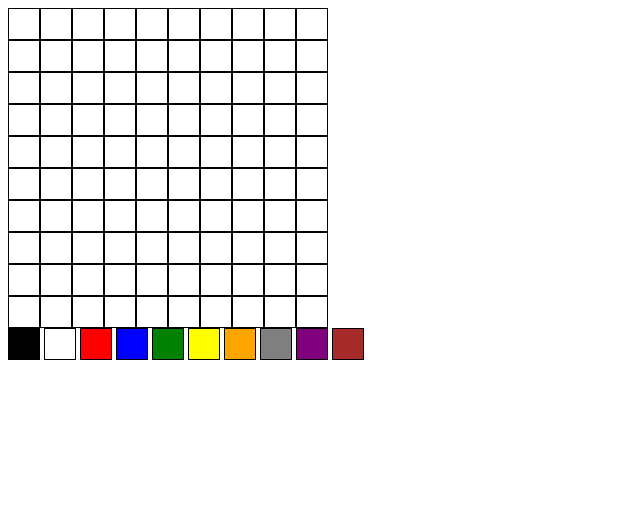
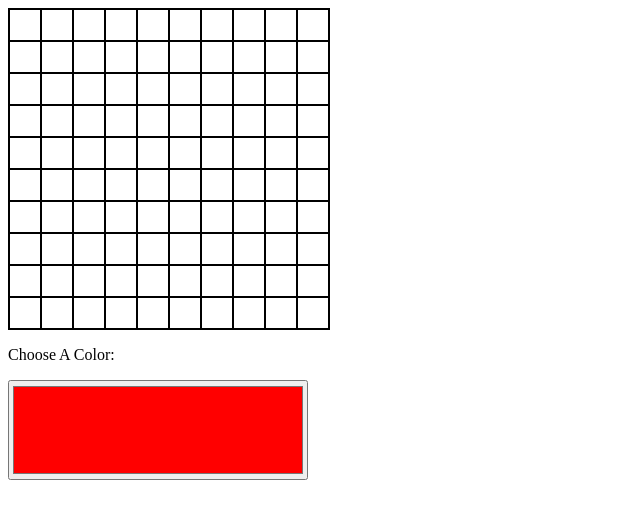
Before and after one commit to sabrams86/pixel-art-maker, a plain HTML site: page index.html in a window 1280 px wide. Shown: the whole page, without its empty margins (0-640 px from the left). Drawn offline with Linux system fonts and the light colour scheme.

Commit message:
added color picker

```diff
--- a/css/app.css
+++ b/css/app.css
@@ -1,25 +1,35 @@
 .container{
-  min-width: 100%;
+  width: 320px;
+  margin: 0;
+  padding: 0;
+  border: 1px solid black;
 }
 .pallete{
   display: block;
   margin: 0;
   padding: 0;
+  height: 30px;
+  border: 1px solid black;
+  width: 320px;
+}
+#color-choice{
+  width: 300px;
+  height: 100px;
 }
 .color{
   display: inline-block;
   border: 1px solid black;
   width: 30px;
   height: 30px;
-  margin: 0;
+  margin-right: -4px;
   padding: 0;
   border-collapse: collapse;
 }
 .row{
   display: block;
   margin: 0;
-  margin-bottom: -4px;
   padding: 0;
+  height: 32px;
 }
 .cell{
   display: inline-block;
@@ -31,33 +41,3 @@
   padding: 0;
   border-collapse: collapse;
 }
-.black{
-  background-color: black;
-}
-.white{
-  background-color: white;
-}
-.red{
-  background-color: red;
-}
-.blue{
-  background-color: blue;
-}
-.green{
-  background-color: green;
-}
-.yellow{
-  background-color: yellow;
-}
-.orange{
-  background-color: orange;
-}
-.grey{
-  background-color: grey;
-}
-.purple{
-  background-color: purple;
-}
-.brown{
-  background-color: brown;
-}
--- a/index.html
+++ b/index.html
@@ -8,18 +8,8 @@
   <body>
     <div class="container">
     </div>
-    <div class="pallete">
-      <div class="color black" name="black"></div>
-      <div class="color white" name="white"></div>
-      <div class="color red" name="red"></div>
-      <div class="color blue" name="blue"></div>
-      <div class="color green" name="green"></div>
-      <div class="color yellow" name="yellow"></div>
-      <div class="color orange" name="orange"></div>
-      <div class="color grey" name="grey"></div>
-      <div class="color purple" name="purple"></div>
-      <div class="color brown" name="brown"></div>
-    </div>
+    <p><label for="color-choice">Choose A Color:</label></p>
+    <p><input id="color-choice" type="color" name="brushColor" value="#ff0000"></p>
     <script src="js/dom.js" type="text/javascript"></script>
     <script src="js/logic.js" type="text/javascript"></script>
   </body>
--- a/js/dom.js
+++ b/js/dom.js
@@ -1,12 +1,12 @@
 //assign main game area to a variable
 var container = document.getElementsByClassName('container')[0];
 //set up all of the divs
-var setArea = function(size){
-  for (var i = 0; i<size; i++){
+var setArea = function(width, height){
+  for (var i = 0; i<height; i++){
     var row = document.createElement('div');
     row.className = "row";
     container.appendChild(row);
-    for (var j = 0; j<size; j++){
+    for (var j = 0; j<width; j++){
       var cell = document.createElement('div');
       cell.className = "cell";
       row.appendChild(cell);
@@ -14,24 +14,24 @@ var setArea = function(size){
   }
 }
 
-setArea(10);
+setArea(10,10);
 
 //get all of the clickable divs
 var pixel = document.getElementsByClassName('cell');
 //get all of the colors
 var brush = document.getElementsByClassName('color');
 
+
+
 var brushColor;
 
-for (var i = 0; i < brush.length; i++){
-  brush[i].addEventListener('click', function(){
-    brushColor = getComputedStyle(this).getPropertyValue("background-color");
-    console.log(brushColor);
-    for (var i = 0; i < pixel.length; i++){
-      pixel[i].addEventListener('click', function(){
-        console.log(brushColor);
-        this.style.backgroundColor = brushColor;
-      });
-    }
+for (var i = 0; i < pixel.length; i++){
+  pixel[i].addEventListener('click', function(){
+    brushColor = document.getElementById('color-choice').value;
+    this.style.backgroundColor = brushColor;
+    this.style.border = "1px solid "+brushColor;
+    // this.addEventListener('dragenter', function(){
+    //   this.style.backgroundColor = brushColor;
+    // });
   });
 }
```
